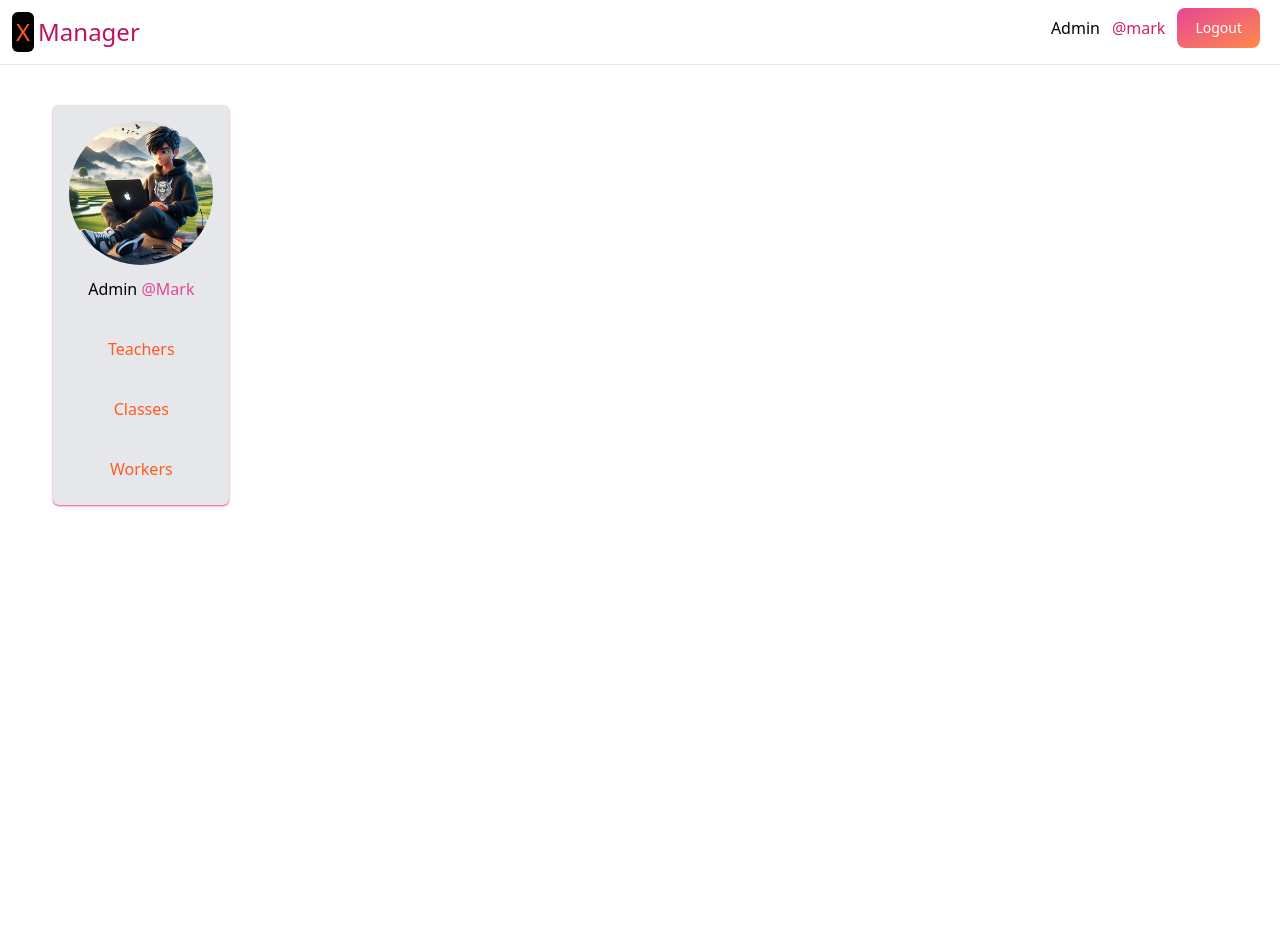
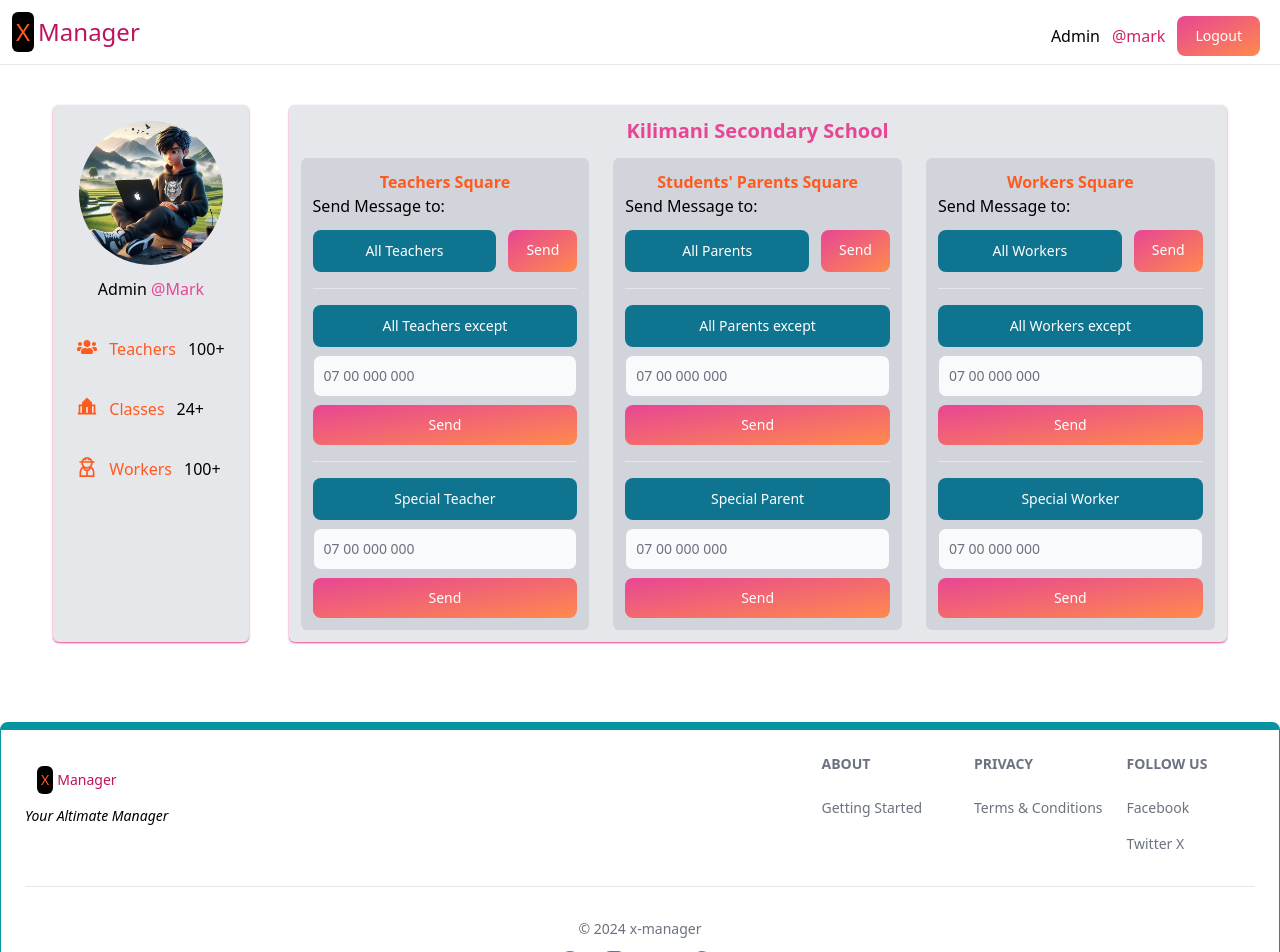
Before and after one commit to WilfredMutwiri/StudentManagementSystem, a React (Create React App) app in the folder studentManager/: page /admin in a window 1280 px wide. Shown: the top 952 px of the page. Before the commit the page ends 800 px from the top, so only its background shows below. Built offline with nearby package versions, Linux system fonts and the light colour scheme.

Commit message:
Add new Ui

```diff
--- a/studentManager/src/App.js
+++ b/studentManager/src/App.js
@@ -5,6 +5,7 @@ import Home from "./Home";
 import Login from './login';
 import Signup from './Signup';
 import AdminDashboard from './components/AdminDashboard';
+import Footer from './components/footer';
 function App() {
   return (
     <Router>
@@ -16,6 +17,7 @@ function App() {
      <Route path='/Signup' element={<Signup/>}></Route>
      <Route path='/admin' element={<AdminDashboard/>}></Route>
     </Routes>
+    <Footer/>
     </div>
     </Router>
   );
--- a/studentManager/src/components/AdminDashboard.js
+++ b/studentManager/src/components/AdminDashboard.js
@@ -1,16 +1,31 @@
-import { Button } from 'flowbite-react';
+
+import { IoMdClose } from "react-icons/io";
+import { GrUserWorker } from "react-icons/gr";
+import { RiSchoolFill } from "react-icons/ri";
+import { FaUsers } from "react-icons/fa";
+import { Button, TextInput } from 'flowbite-react';
 import profilePic from '../images/c42342e7743a6b9de0a54a599a591043.jpg'
 import { Link } from 'react-router-dom';
+import { CiMenuKebab } from "react-icons/ci";
+import { useRef } from "react";
 const AdminDashboard = () => {
+    const menuRef=useRef()
+    const menuIcon=useRef()
+    const bodyRef=useRef()
+    const handleRevealMenu=()=>{
+        if(menuIcon.current  && menuRef.current){
+            menuRef.current.style.display="none"
+        }
+    }
     return (
         <div>
-            <div>
+            <div className=" w-full overflow-hidden ">
             <div className="flex justify-between">
             <div className="flex p-3">
                 <span className="text-orange-500 text-2xl bg-black p-1 rounded-md">X</span>
                 <h2 className="text-pink-700 text-2xl p-1">Manager</h2>
             </div>
-            <div className="flex gap-3 pr-5 pt-2">
+            <div className="flex gap-0 md:gap-3 pr-2 md:pr-5 pt-4 -ml-2 md:-ml-0">
                 <h2 className='pt-2'>Admin</h2>
                 <span className="text-pink-600 pt-2">@mark</span>
                 <div>
@@ -18,27 +33,104 @@ const AdminDashboard = () => {
                     <Button gradientDuoTone='pinkToOrange'>Logout</Button>
                     </Link>
                 </div>
+                <CiMenuKebab className="text-2xl text-black mt-2 hidden" ref={menuIcon} onClick={handleRevealMenu}/>
             </div>
             </div>
             </div>
             <hr />
             <section>
-                <div className="flex w-11/12 m-auto mt-10">
-                <div className="bg-gray-200 rounded-md p-4 shadow-sm shadow-pink-500 ">
+                <div className="block md:flex w-11/12 m-auto mt-10 gap-10">
+                    {/* left section */}
+                <div className="bg-gray-200 rounded-md p-4 shadow-sm shadow-pink-500 w-auto mb-5 md:mb-0" ref={menuRef}>
                     <div>
-                        <img className='h-36 rounded-full' src={profilePic}/>
+                        <img className='h-36 rounded-full mx-auto' src={profilePic}/>
                     </div>
                     <h2 className='text-center p-3'>Admin <span className='text-pink-500'>@Mark</span></h2>
                     <div className='pt-4'>
                         <ul className='flex flex-col gap-5 text-center'>
-                            <li className='p-2 hover:bg-gray-100 rounded-md text-orange-500 hover:text-pink-500 cursor-pointer'>Teachers</li>
-                            <li className='p-2 hover:bg-gray-100 rounded-md text-orange-500 hover:text-pink-500 cursor-pointer'>Classes</li>
-                            <li className='p-2 hover:bg-gray-100 rounded-md text-orange-500 hover:text-pink-500 cursor-pointer'>Workers</li>
+                            <li className='p-2 hover:bg-gray-100 rounded-md text-orange-500 hover:text-pink-500 cursor-pointer flex gap-3'><span><FaUsers className="text-xl"/></span>Teachers <span className='text-black'>100+</span></li>
+                            <li className='p-2 hover:bg-gray-100 rounded-md text-orange-500 hover:text-pink-500 cursor-pointer flex gap-3'><span><RiSchoolFill className="text-xl"/></span>Classes <span className='text-black'>24+</span></li>
+                            <li className='p-2 hover:bg-gray-100 rounded-md text-orange-500 hover:text-pink-500 cursor-pointer flex gap-3'><span><GrUserWorker className="text-xl"/></span>Workers <span className='text-black'>100+</span></li>
                         </ul>
                     </div>
+                    <IoMdClose className="text-center mt-4 mx-auto hidden"/>
                 </div>
-                <div>
+                {/* right section */}
+                <div className="bg-gray-200 rounded-md shadow-sm shadow-pink-500 p-3 flex-1" ref={bodyRef}>
+                    <h2 className="text-xl text-center font-semibold text-pink-500">Kilimani Secondary School</h2>
+                    <hr/>
+                    <div className="block md:grid grid-cols-3 pt-3 gap-6">
+                        {/* teachers div */}
+                        <div className="bg-gray-300 rounded-md p-3">
+                            <h2 className="text-center font-semibold text-orange-500">Teachers Square</h2>
+                            <div>
+                                <h2>Send Message to:</h2>
+                                <div className=" pt-3 flex flex-col gap-4">
+                                    <div className="flex gap-3">
+                                    <Button className="w-full">All Teachers</Button>
+                                    <Button gradientDuoTone="pinkToOrange">Send</Button>
+                                    </div>
+                                    <hr />
+                                    <div>
+                                    <Button className="w-full">All Teachers except</Button>
+                                    <TextInput type="text" className="mt-2 mb-2" placeholder="07 00 000 000"/>
+                                    <Button className="w-full" gradientDuoTone="pinkToOrange">Send</Button>
+                                    </div>
+                                    <hr />
+                                    <div>
+                                    <Button className="w-full">Special Teacher</Button>
+                                    <TextInput type="text" className="mt-2 mb-2" placeholder="07 00 000 000"/>
+                                    <Button className="w-full" gradientDuoTone="pinkToOrange">Send</Button>
+                                    </div>
+                                </div>
+                            </div>
+                        </div>
+                        <div className="bg-gray-300 rounded-md p-3 mt-6 md:mt-0">
+                            <h2 className="text-center font-semibold text-orange-500">Students' Parents Square</h2>
+                            <h2>Send Message to:</h2>
+                                <div className=" pt-3 flex flex-col gap-4">
+                                    <div className="flex gap-3">
+                                    <Button className="w-full">All Parents</Button>
+                                    <Button gradientDuoTone="pinkToOrange">Send</Button>
+                                    </div>
+                                    <hr />
+                                    <div>
+                                    <Button className="w-full">All Parents except</Button>
+                                    <TextInput type="text" className="mt-2 mb-2" placeholder="07 00 000 000"/>
+                                    <Button className="w-full" gradientDuoTone="pinkToOrange">Send</Button>
+                                    </div>
+                                    <hr />
+                                    <div>
+                                    <Button className="w-full">Special Parent</Button>
+                                    <TextInput type="text" className="mt-2 mb-2" placeholder="07 00 000 000"/>
+                                    <Button className="w-full" gradientDuoTone="pinkToOrange">Send</Button>
+                                    </div>
+                                </div>
+                        </div>
+                        <div className="bg-gray-300 rounded-md p-3 mt-6 md:mt-0">
+                        <h2 className="text-center font-semibold text-orange-500">Workers Square</h2>
+                            <h2>Send Message to:</h2>
+                                <div className=" pt-3 flex flex-col gap-4">
+                                    <div className="flex gap-3">
+                                    <Button className="w-full">All Workers</Button>
+                                    <Button gradientDuoTone="pinkToOrange">Send</Button>
+                                    </div>
+                                    <hr />
+                                    <div>
+                                    <Button className="w-full">All Workers except</Button>
+                                    <TextInput type="text" className="mt-2 mb-2" placeholder="07 00 000 000"/>
+                                    <Button className="w-full" gradientDuoTone="pinkToOrange">Send</Button>
+                                    </div>
+                                    <hr />
+                                    <div>
+                                    <Button className="w-full">Special Worker</Button>
+                                    <TextInput type="text" className="mt-2 mb-2" placeholder="07 00 000 000"/>
+                                    <Button className="w-full" gradientDuoTone="pinkToOrange">Send</Button>
+                                    </div>
+                                </div>
+                        </div>
 
+                    </div>
                 </div>
                 </div>
             </section>
--- /dev/null
+++ b/studentManager/src/components/footer.js
@@ -0,0 +1,67 @@
+import {BsFacebook,BsInstagram,BsTwitterX,BsWhatsapp} from 'react-icons/bs'
+import { Footer, FooterTitle } from "flowbite-react";
+const Footercomp = () => {
+    return (
+        <div>
+            <div className="mt-20">
+                <Footer container className="border border-t-8 border-teal-500">
+                    <div className="w-full">
+                    <div className="block md:flex justify-between">
+                        <div className=''>
+                        <div className="flex p-3">
+                            <span className="text-orange-500 text-sm bg-black p-1 rounded-md">X</span>
+                            <h2 className="text-pink-700 text-sm p-1">Manager</h2>
+                            </div>
+                            <h2 className="text-sm italic mb-3 md:mb-0">Your Altimate Manager</h2>
+                        </div>
+                        <div className="grid grid-cols-3 gap-6">
+                            <div>
+                            <Footer.Title title="About"/>
+                            <Footer.LinkGroup col>
+                                <Footer.Link target="_blank" href="#">
+                                Getting Started
+                                </Footer.Link>
+                            </Footer.LinkGroup>
+                            </div>
+                            <div>
+                            <Footer.Title title="Privacy"/>
+                            <Footer.LinkGroup col>
+                                <Footer.Link target="_blank" href="#">
+                                Terms & Conditions
+                                </Footer.Link>
+                            </Footer.LinkGroup>
+                            </div>
+                            <div>
+                            <Footer.Title title="Follow us"/>
+                            <Footer.LinkGroup col>
+                                <Footer.Link target="_blank" href="#">
+                                Facebook
+                                </Footer.Link>
+                                <Footer.Link target="_blank" href="#">
+                                Twitter X
+                                </Footer.Link>
+                            </Footer.LinkGroup>
+                            <div>
+                            </div>
+                            </div>
+                        </div>
+                    </div>
+                    <Footer.Divider/>
+                    <div>
+                    <Footer.Copyright by="x-manager" className='text-center' year={new Date().getFullYear()} />
+                    <div className="flex gap-6 mt-3 w-40 mx-auto">
+                        <Footer.Icon href="#" icon={BsFacebook}/>
+                        <Footer.Icon href="#" icon={BsInstagram}/>
+                        <Footer.Icon href="#" icon={BsTwitterX}/>
+                        <Footer.Icon href="#" icon={BsWhatsapp}/>
+
+                    </div>
+                </div>
+                    </div>
+                </Footer>
+            </div>
+        </div>
+    );
+}
+
+export default Footercomp;
--- a/studentManager/src/login.js
+++ b/studentManager/src/login.js
@@ -18,7 +18,7 @@ const Login = () => {
             <h2 className="text-pink-700 text-2xl p-1">Manager</h2>
             </div>
             <hr />
-            <div className="flex w-10/12 pt-20 m-auto gap-5">
+            <div className="block md:flex w-10/12 pt-20 m-auto gap-5">
                 <div className='flex-1'>
                 <div className="flex p-3">
                 <span className="text-orange-500 text-2xl bg-black p-2 rounded-md">X</span>
```
